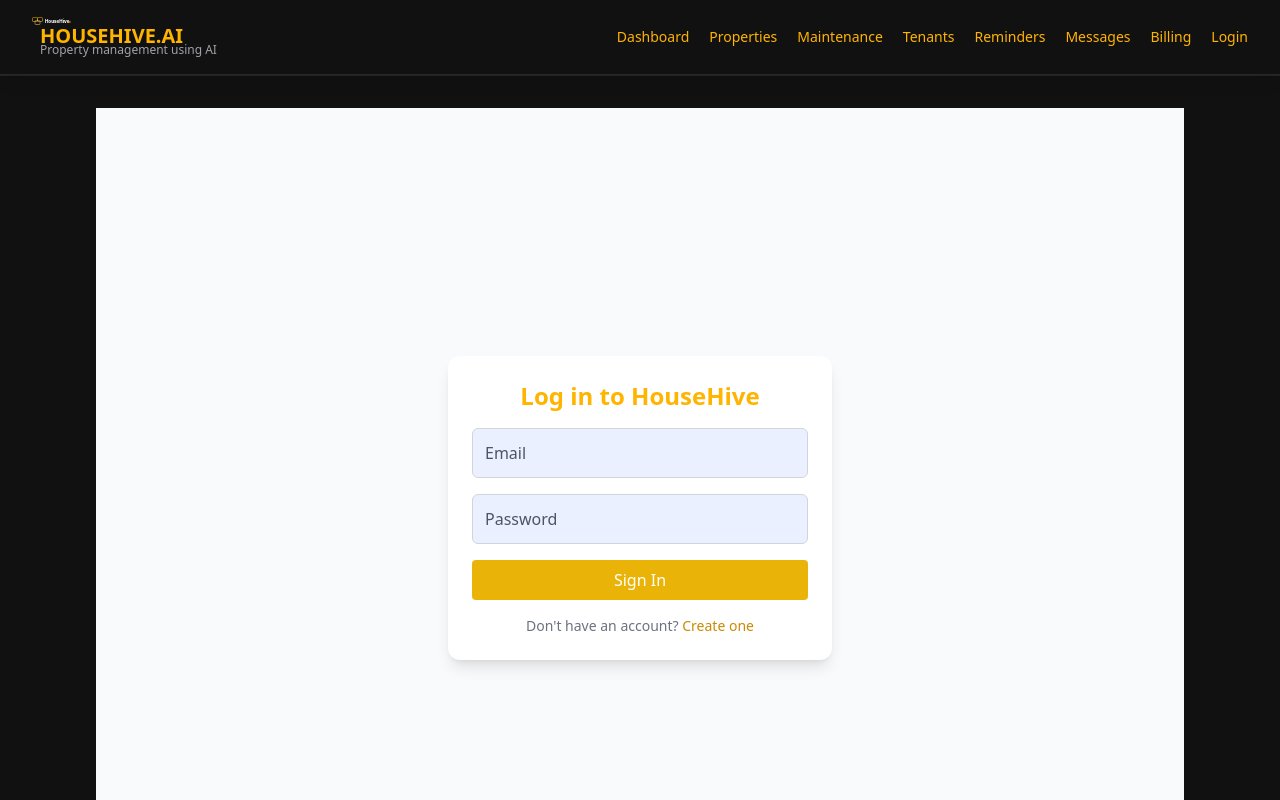
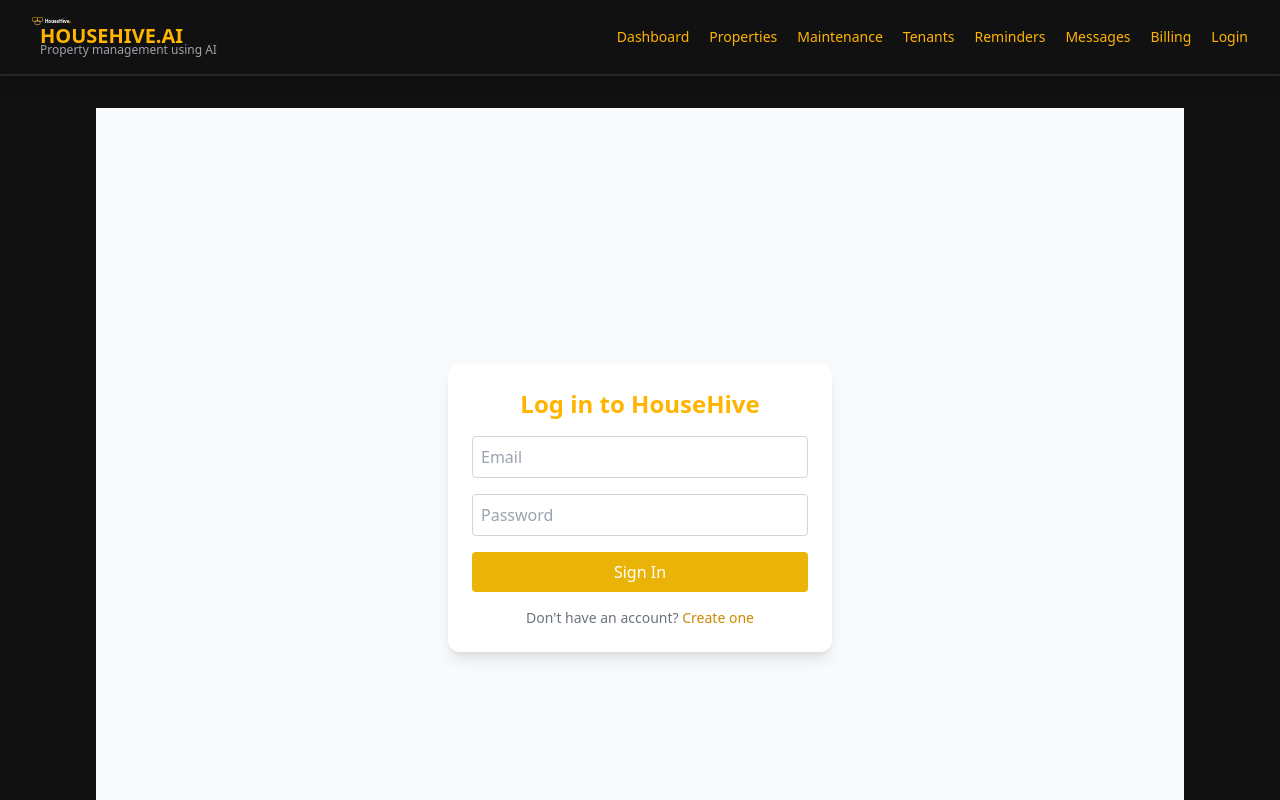
Before and after one commit to househiveai/HouseHive-Frontend-JS-Brand.zip, a Next.js app: page /login in a window 1280 px wide. Shown: the top 800 px of the page. Built offline with nearby package versions, Linux system fonts and the light colour scheme.

Commit message:
Update and rename login.jsx to login.js

```diff
--- a/pages/login.jsx
+++ b/pages/login.js
@@ -30,20 +30,20 @@ export default function LoginPage() {
         className="bg-white shadow-lg p-6 rounded-xl w-full max-w-sm space-y-4"
       >
         <h1 className="text-2xl font-semibold text-center">Log in to HouseHive</h1>
-     <input
+<input
   type="email"
-  placeholder="Email"
   value={email}
   onChange={(e) => setEmail(e.target.value)}
-  className="w-full p-3 mb-3 rounded-md bg-[#EAF0FF] text-black placeholder-gray-600 border border-gray-300 focus:border-yellow-400 focus:outline-none"
+  placeholder="Email"
+  className="w-full p-2 border border-gray-300 rounded bg-white text-black"
 />
 
 <input
   type="password"
-  placeholder="Password"
   value={password}
   onChange={(e) => setPassword(e.target.value)}
-  className="w-full p-3 mb-3 rounded-md bg-[#EAF0FF] text-black placeholder-gray-600 border border-gray-300 focus:border-yellow-400 focus:outline-none"
+  placeholder="Password"
+  className="w-full p-2 border border-gray-300 rounded bg-white text-black"
 />
 
         {error && <p className="text-red-600 text-sm">{error}</p>}
```
